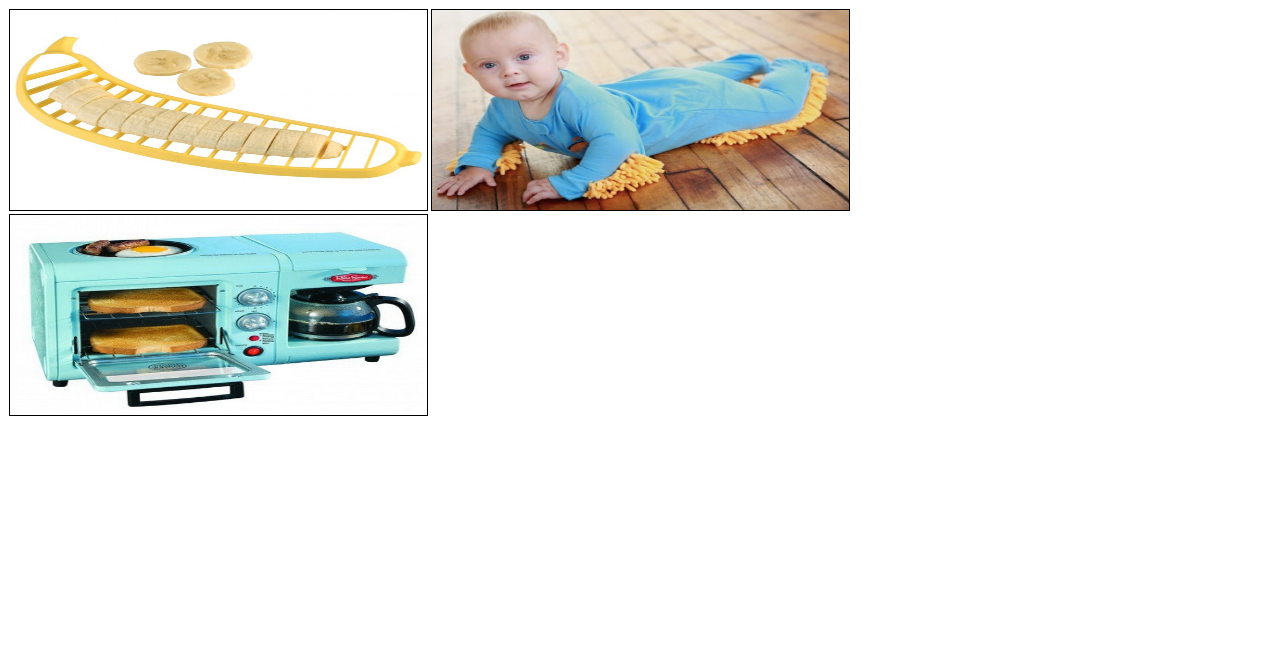
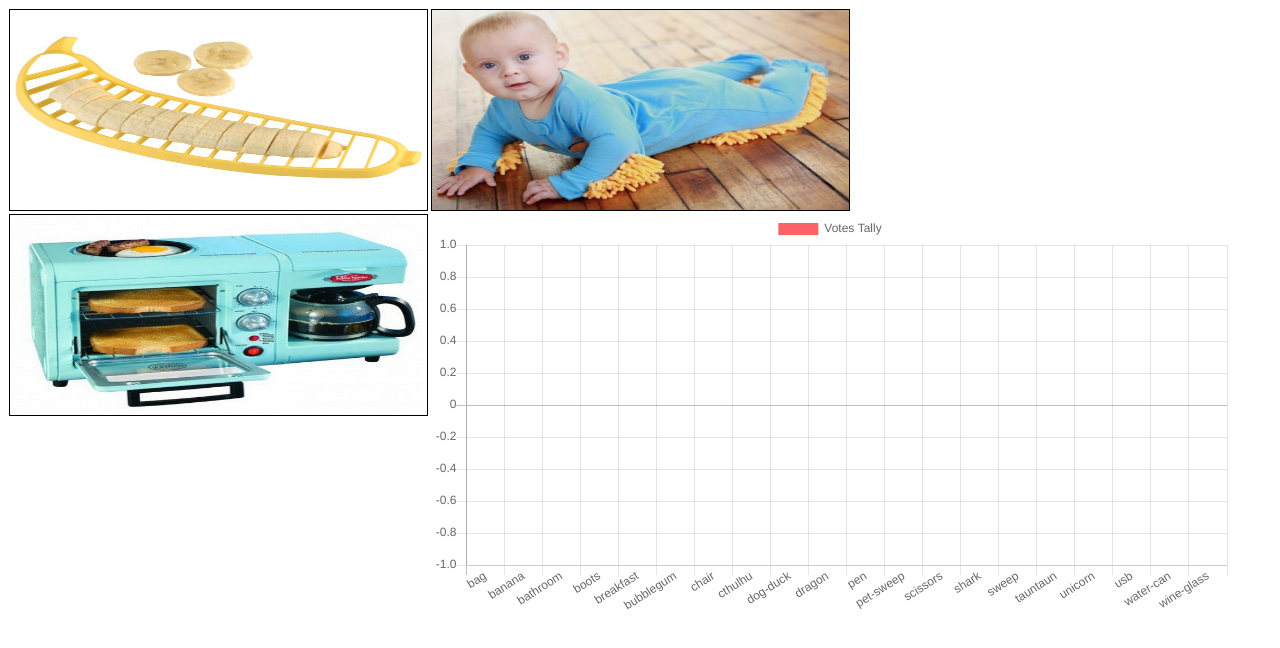
Before and after one commit to tgreenidge/bus-mall, a plain HTML site: page index.html in a window 1280 px wide. Drawn offline with nearby package versions, Linux system fonts and the light colour scheme.

Commit message:
add canvas for barchart on html and add javascript to create chart using chartjs

```diff
--- a/app.js
+++ b/app.js
@@ -21,6 +21,8 @@ var previousImagesSelections = [];
 // holds indices of images in current selection Options
 var currentImageSelections = [];
 
+
+
 // Image constructor with name of image, and format (jgp, gif, png)
 var Image = function(name, format) {
   this.name = name;
@@ -28,6 +30,12 @@ var Image = function(name, format) {
   this.numClicks = 0;
   this.numTimesDisplayed = 0;
   imageLibrary.push(this);
+
+  //votes array keeps tally for all images by index number in image library - declared in barchart.js
+  votes.push(0);
+
+  //imageNames array keeps track of names for all images by index number in image library - declared in barchart.js
+  imageNames.push(name);
 };
 
 // generates a random number between min and max inclusive
@@ -79,7 +87,6 @@ var displayImageStats = function(){
 var handleUserClick = function(event) {
   event.preventDefault();
 
-
   // get image clicked
   var imageCickedId = event.target.id;
   var imageCicked = imageLibrary[imageCickedId];
@@ -87,16 +94,20 @@ var handleUserClick = function(event) {
   // add 1 to image stats
   imageCicked.numClicks++;
 
+  //add 1 to total votes fir pic index in votes array
+  votes[imageCickedId]++;
+
   // add 1 to total clicks
   totalClicks++;
+
+  // update bar chart
+  votesBarChart.update();
   console.log(totalClicks);
   if(totalClicks === maxTotalClicks){
     console.log('Max clicks submitted. Removing event listener...');
     imageContainer.removeEventListener('click', handleUserClick);
     displayImageStats();
   } else {
-    console.table(imageLibrary);
-
     // make previous = current
     previousImagesSelections = currentImageSelections;
 
@@ -137,3 +148,4 @@ new Image('wine-glass', 'jpg');
 
 getNewImageSelections();
 showNewImageSelections();
+drawChart();
--- /dev/null
+++ b/barchart.js
@@ -0,0 +1,44 @@
+'use strict';
+
+/******************************** Charts Variables and functions ******************************************/
+var votesBarChart;
+
+//keeps track of votes tally for all images by index number in image library
+var votes = [];
+
+//keeps track of names for all images by index number in image library
+var imageNames = [];
+
+// drawsBarChartOnCanvas
+var drawChart = function() {
+  var ctx = document.getElementById('votes-chart').getContext('2d');
+  votesBarChart = new Chart (ctx, {
+    type: 'bar',
+    data: {
+      labels: imageNames,
+      datasets: [{
+        label: 'Votes Tally',
+        backgroundColor: 'rgb(255, 98, 102)',
+        borderColor: 'rgb(255, 98, 102)',
+        hoverBackgroundColor: 'rgb(255, 96, 182)',
+        data: votes
+      }]
+    },
+    options: {
+      responsive: false,
+      animation: {
+        duration: 1000,
+        easing: 'easeOutBounce'
+      }
+    },
+    scales: {
+      yAxes: [{
+        ticks: {
+          max: 5,
+          min: 0,
+          stepSize: 1.0
+        }
+      }]
+    }
+  });
+};
--- a/index.html
+++ b/index.html
@@ -8,13 +8,20 @@
   <link rel="stylesheet" href="style.css">
 </head>
 <body>
-  <div id="image-choices">
-    <img id="" src="" alt="" title="" />
-    <img id="" src="" alt="" title="" />
-    <img id="" src="" alt="" title="" />
-  </div>
+  <main>
+    <aside>
+        <div id="image-stats"></div>
+    </aside>
+    <div id="image-choices">
+      <img id="" src="" alt="" title="" />
+      <img id="" src="" alt="" title="" />
+      <img id="" src="" alt="" title="" />
+    </div>
+    <canvas id="votes-chart" width="800px" height="400px"></canvas>
+  </main>
 
-  <div id="image-stats"></div>
+  <script src="https://cdn.jsdelivr.net/npm/chart.js@2.8.0"></script>
+  <script src="barchart.js"></script>
   <script src="app.js"></script>
 </body>
 </html>
```
Also changed, not shown: style.css (+10 -0 lines).
